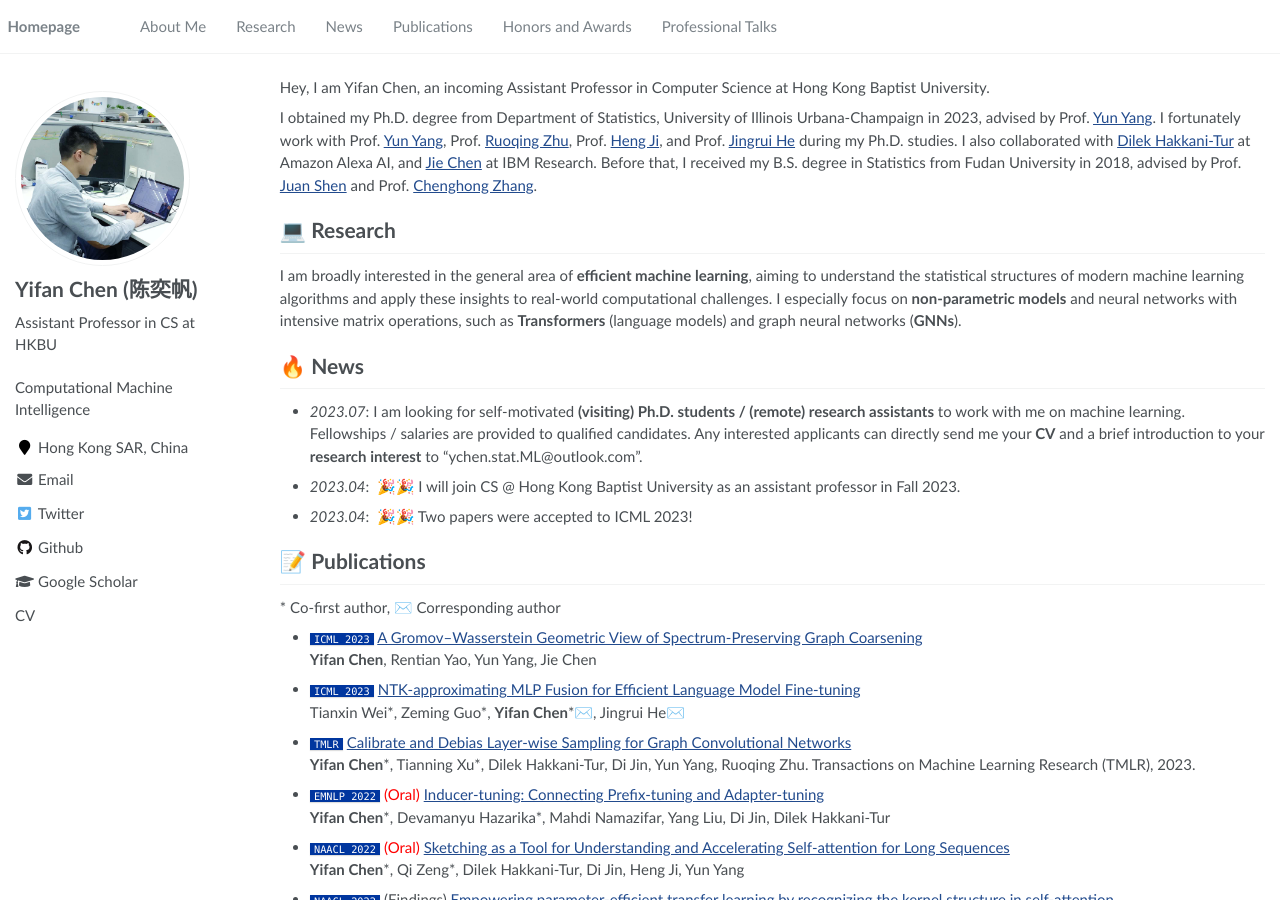
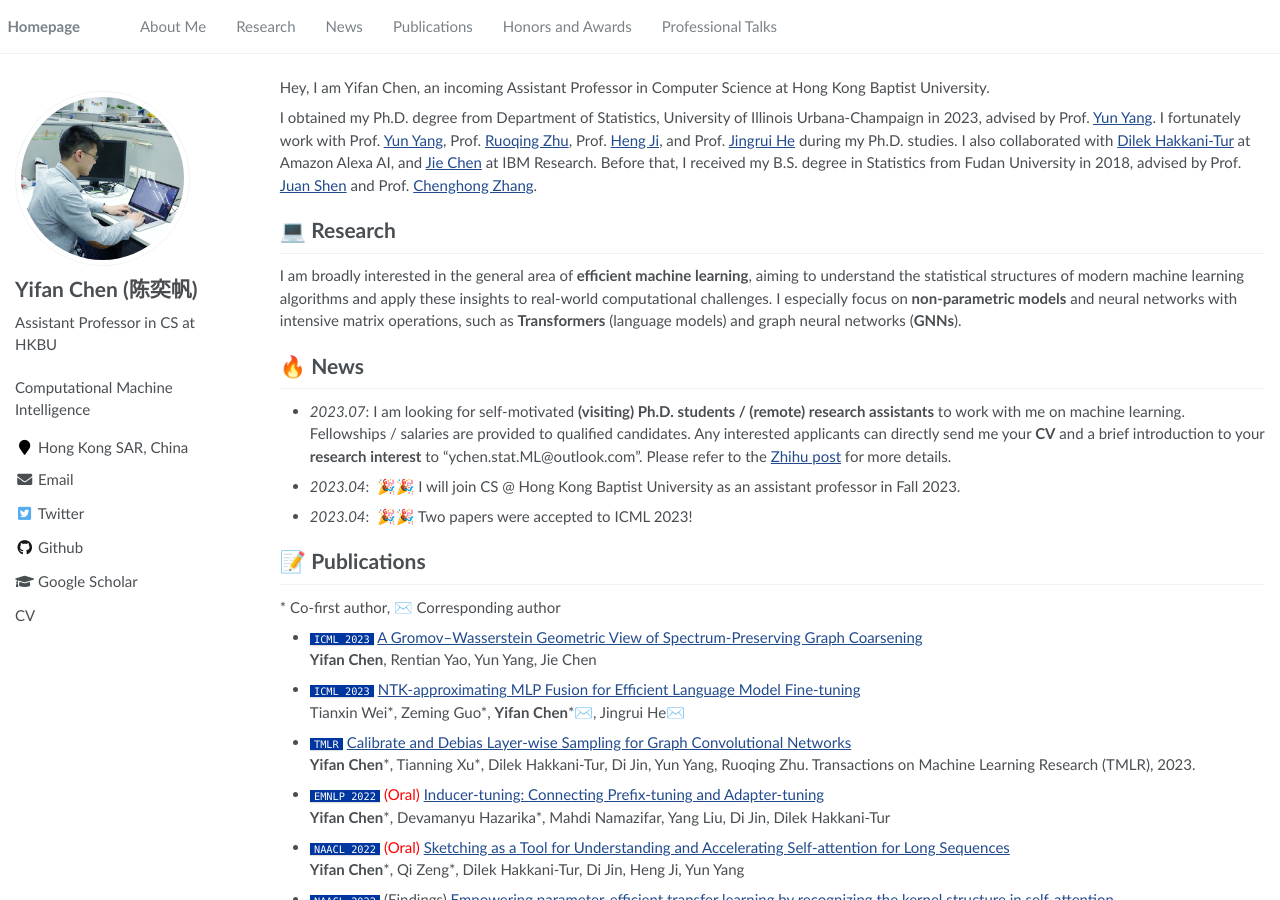
Before and after one commit to ychen-stat-ml/ychen-stat-ml.github.io, a Jekyll site: the page built from _pages/about.md, in a window 1280 px wide and 900 px high. Built offline with Jekyll 4.4.1, drawn with Linux system fonts in a browser that asks for light colours.

Commit message:
add admission ads

```diff
--- a/_pages/about.md
+++ b/_pages/about.md
@@ -34,7 +34,7 @@ I especially focus on <strong>non-parametric models</strong> and neural networks
 
 
 # 🔥 News
-- *2023.07*: I am looking for self-motivated **(visiting) Ph.D. students / (remote) research assistants** to work with me on machine learning. Fellowships / salaries are provided to qualified candidates. Any interested applicants can directly send me your **CV** and a brief introduction to your **research interest** to "ychen.stat.ML@outlook.com".
+- *2023.07*: I am looking for self-motivated **(visiting) Ph.D. students / (remote) research assistants** to work with me on machine learning. Fellowships / salaries are provided to qualified candidates. Any interested applicants can directly send me your **CV** and a brief introduction to your **research interest** to "ychen.stat.ML@outlook.com". Please refer to the [Zhihu post](https://zhuanlan.zhihu.com/p/651070296) for more details.
 - *2023.04*: &nbsp;🎉🎉 I will join CS @ Hong Kong Baptist University as an assistant professor in Fall 2023.
 - *2023.04*: &nbsp;🎉🎉 Two papers were accepted to ICML 2023!
 
```
